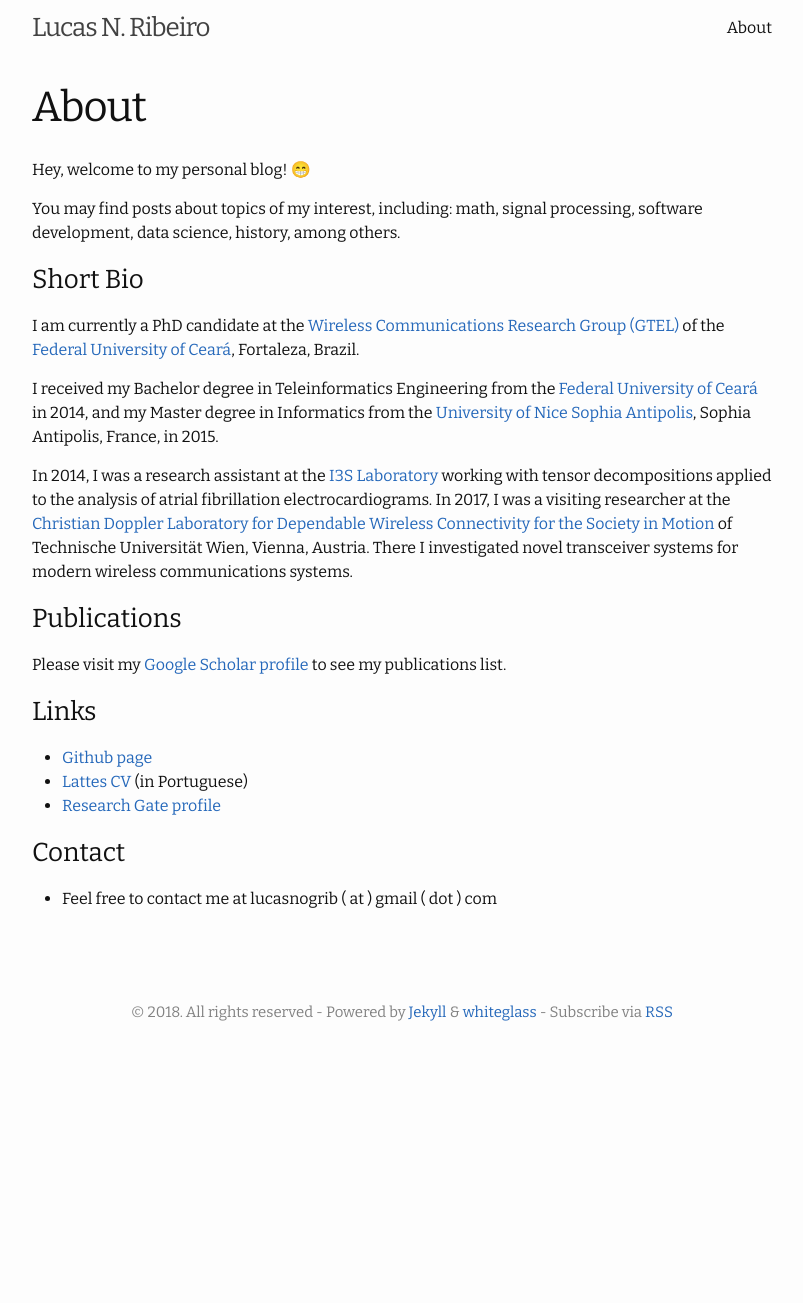
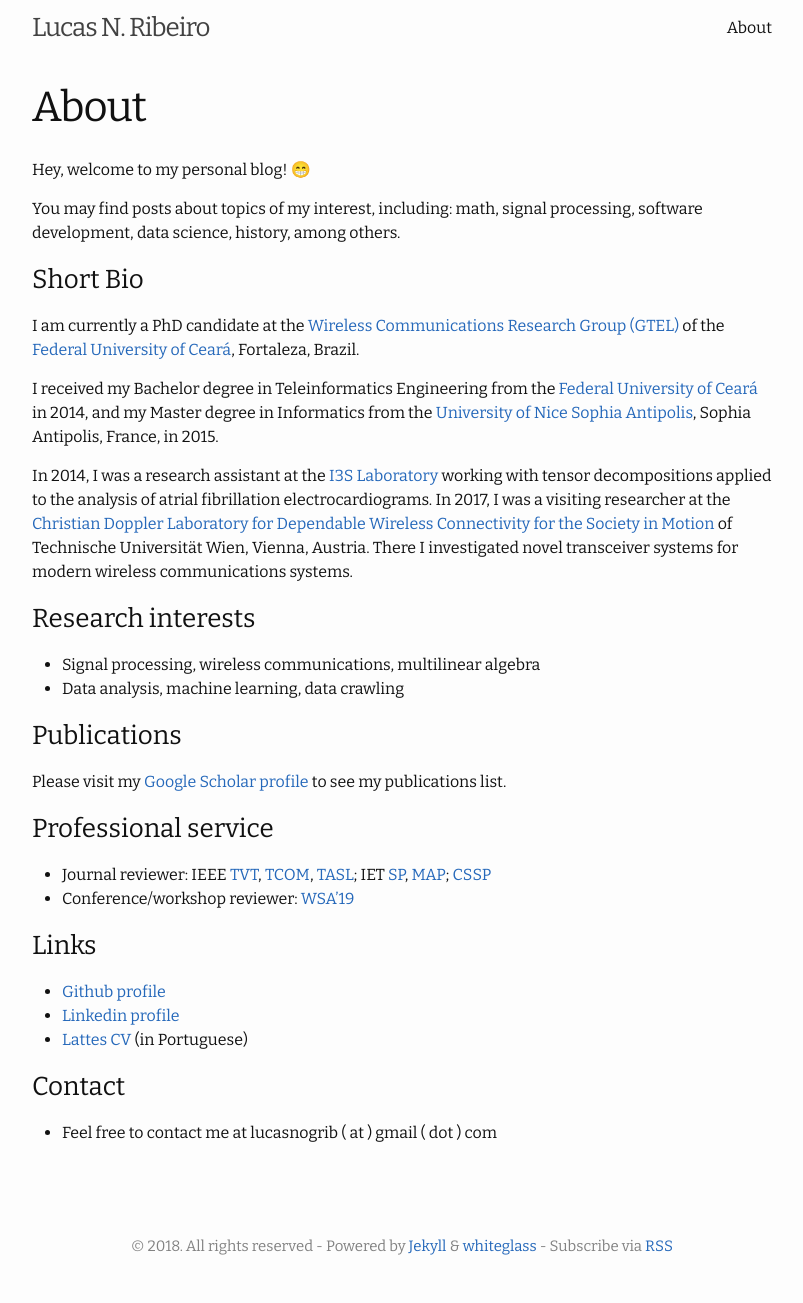
Before and after one commit to lnribeiro/lnribeiro.github.io, a Jekyll site: the page built from about.markdown, in a window 1280 px wide. Shown: the whole page, without its empty margins (238-1041 px from the left). Built offline with Jekyll 4.4.1, drawn with Linux system fonts in a browser that asks for light colours; before the commit the page ends 1069 px from its top, so only the background shows below that.

Commit message:
Update about.markdown

```diff
--- a/about.markdown
+++ b/about.markdown
@@ -16,15 +16,25 @@ I received my Bachelor degree in Teleinformatics Engineering from the [Federal U
 
 In 2014, I was a research assistant at the [I3S Laboratory](http://i3s.unice.fr) working with tensor decompositions applied to the analysis of atrial fibrillation electrocardiograms. In 2017, I was a visiting researcher at the [Christian Doppler Laboratory for Dependable Wireless Connectivity for the Society in Motion](https://www.nt.tuwien.ac.at/christian-doppler-laboratory/) of Technische Universität Wien, Vienna, Austria. There I investigated novel transceiver systems for modern wireless communications systems.
 
+### Research interests
+
+* Signal processing, wireless communications, multilinear algebra
+* Data analysis, machine learning, data crawling
+
 ### Publications
 
 Please visit my [Google Scholar profile](https://scholar.google.com.br/citations?user=STk6opQAAAAJ) to see my publications list.
 
+### Professional service
+
+* Journal reviewer: IEEE [TVT](https://ieeexplore.ieee.org/xpl/RecentIssue.jsp?punumber=25), [TCOM](https://ieeexplore.ieee.org/xpl/RecentIssue.jsp?punumber=26), [TASL](https://ieeexplore.ieee.org/xpl/RecentIssue.jsp?punumber=10376); IET [SP](https://ieeexplore.ieee.org/xpl/RecentIssue.jsp?punumber=4159607), [MAP](https://digital-library.theiet.org/content/journals/iet-map); [CSSP](https://www.springer.com/engineering/electronics/journal/34)
+* Conference/workshop reviewer: [WSA'19](https://www.wsa2019.eu/)
+
 ### Links
 
-* [Github page](https://github.com/lnribeiro)
+* [Github profile](https://github.com/lnribeiro)
+* [Linkedin profile](https://www.linkedin.com/in/lucas-nogueira-ribeiro-009a0a169)
 * [Lattes CV](http://buscatextual.cnpq.br/buscatextual/visualizacv.do?id=K4472660Y7) (in Portuguese)
-* [Research Gate profile](eita)
 
 ### Contact
 
```
